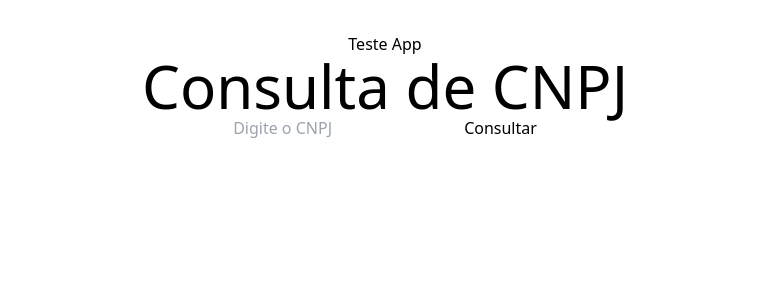
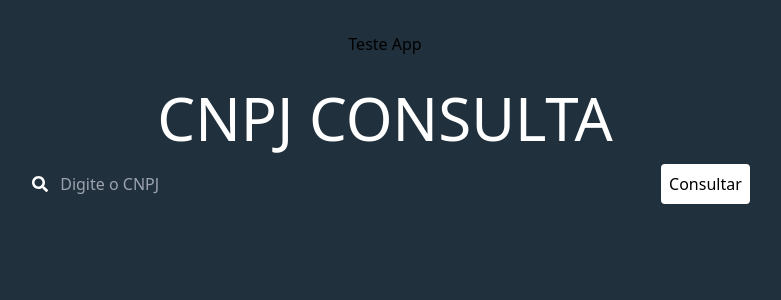
Before and after one commit to HiagoSant223/TesteDesenvolvedorFrontEnd, a React (Vite) app: page / in a window 1280 px wide. Shown: the top 300 px of the page, without its empty margins (255-1036 px from the left). Built offline with nearby package versions, Linux system fonts and the light colour scheme.

Commit message:
style Input.tsx

```diff
--- a/src/App.css
+++ b/src/App.css
@@ -1,3 +1,7 @@
+*{
+  background-color: #20303C;
+}
+
 #root {
   max-width: 1280px;
   margin: 0 auto;
--- a/src/components/Input.tsx
+++ b/src/components/Input.tsx
@@ -2,6 +2,7 @@ import { useState } from "react";
 import EmpresaData from "./EmpresaData";
 import CardSocio from "./CardSocio";
 import CompanyData from "../Interface/CompanyData";
+import { FaSearch } from "react-icons/fa";
 
 function Input() {
   const [cnpj, setCnpj] = useState<string>("");
@@ -21,22 +22,37 @@ function Input() {
   };
 
   return (
-    <div className="container">
-      <h1 className="text-6xl">Consulta de CNPJ</h1>
-      <div>
+    <div className="container mx-auto flex flex-col items-center mt-8">
+      <div className="titulo mb-4">
+        <h1 className="text-6xl text-center text-white">CNPJ CONSULTA</h1>
+      </div>
+      <div className="flex items-center space-x-4 w-3/5">
+        <div className="relative w-full">
+          <div className="absolute rounded-full inset-y-0 left-0 pl-3 flex items-center pointer-events-none">
+            <div className="text-white">
+              <FaSearch />
+            </div>
+          </div>
           <input
             type="text"
             value={cnpj}
             onChange={handleInputChange}
             placeholder="Digite o CNPJ"
+            className="text-white pl-10 p-2 border-0 rounded-lg bg-transparent shadow-input-focus ring-offset-input-focus w-full"
           />
-        <button onClick={handleInputSubmit}>Consultar</button>
+        </div>
+        <button
+          onClick={handleInputSubmit}
+          className="p-2 bg-white text-black rounded"
+        >
+          Consultar
+        </button>
       </div>
       {infoData && (
-        <>
+        <div className="mt-8">
           <EmpresaData data={infoData} />
           <CardSocio partners={infoData.qsa} />
-        </>
+        </div>
       )}
     </div>
   );
```
Lines whose indentation alone changed are shown as unchanged.
